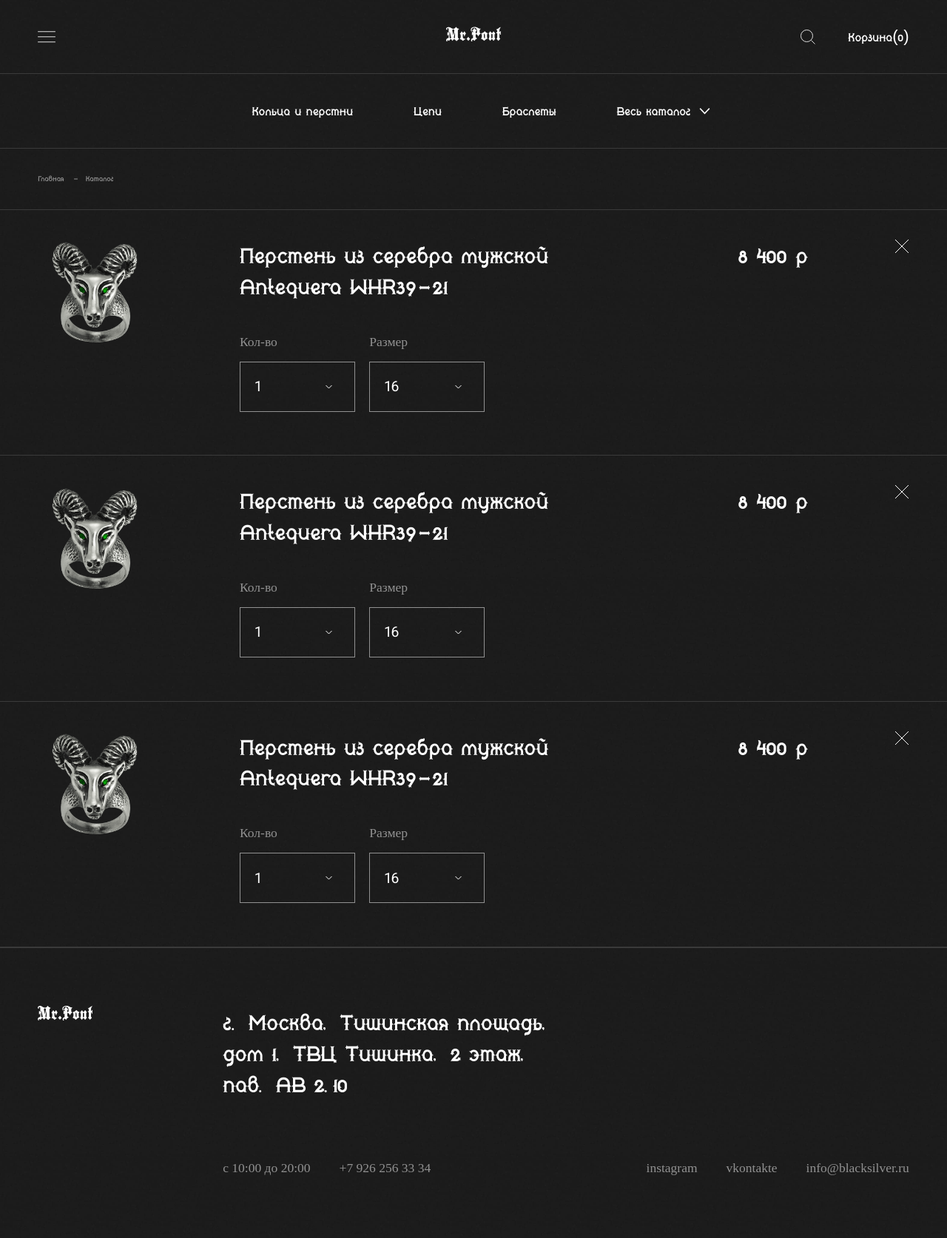
After one commit to Bochesan/MrPont, a PHP site: page /page-basket.php in a window 1280 px wide. The commit adds this page. Shown: the whole page at 74% size. Run offline with PHP 8.4, Linux system fonts and the light colour scheme.

Commit message:
page basket product row

```diff
--- a/footer.php
+++ b/footer.php
@@ -25,6 +25,7 @@
 </footer>
 </div>
 <script src="/dist/js/vendor.min.js"></script>
+<script src="https://cdn.jsdelivr.net/gh/fancyapps/fancybox@3.5.7/dist/jquery.fancybox.min.js"></script>
 <script src="/dist/js/main.min.js"></script>
 </body>
 </html>
--- a/header.php
+++ b/header.php
@@ -6,6 +6,7 @@
     <meta http-equiv="X-UA-Compatible" content="ie=edge">
     <link rel="shortcut icon" href="/favicon.ico">
     <link rel="stylesheet" href="https://cdnjs.cloudflare.com/ajax/libs/Swiper/4.5.0/css/swiper.min.css">
+    <link rel="stylesheet" href="https://cdn.jsdelivr.net/gh/fancyapps/fancybox@3.5.7/dist/jquery.fancybox.min.css" />
     <link rel="stylesheet" href="/dist/css/main.min.css">
     <title>MrPont</title>
 </head>
--- /dev/null
+++ b/page-basket.php
@@ -0,0 +1,144 @@
+<? require_once('header.php'); ?>
+
+<main>
+    <div class="wrapper">
+        <div class="breadcrumbs">
+            <ul class="breadcrumbs__container">
+                <li class="breadcrumbs__item"><a href="/" class="breadcrumbs__link">Главная</a></li>
+                <li class="breadcrumbs__item">Каталог</li>
+            </ul>
+        </div>
+    </div>
+    <form action="">
+
+        <div class="products">
+
+            <div class="products__row product">
+                <div class="product__container wrapper">
+                    <div class="product__image">
+                        <a data-fancybox="gallery" href="/dist/images/sl1.png">
+                            <img src="/dist/images/sl1.png" alt="">
+                        </a>
+                    </div>
+                    <div class="product__info">
+                        <div class="product__title">Перстень из серебра мужской <br> Antequera WHR39-21</div>
+                        <div class="product__selects">
+                            <div class="product__select">
+                                <div class="product__select-name">Кол-во</div>
+                                <select class="product__select-value" name="">
+                                    <option value="1">1</option>
+                                    <option value="2">2</option>
+                                    <option value="3">3</option>
+                                </select>
+                            </div>
+                            <div class="product__select">
+                                <div class="product__select-name">Размер</div>
+                                <select class="product__select-value" name="">
+                                    <option value="16">16</option>
+                                    <option value="16.5">16.5</option>
+                                    <option value="17">17</option>
+                                </select>
+                            </div>
+                        </div>
+                    </div>
+                    <div class="product__price">
+                        <span class="product__price--value">8 400</span>
+                        <span>p</span>
+                    </div>
+                    <div class="product__delete">
+                        <svg width="20" height="20" viewBox="0 0 20 20" fill="none" xmlns="http://www.w3.org/2000/svg">
+                            <path d="M1 1L19 19" stroke="#FEFEFE"/>
+                            <path d="M19 1L0.999999 19" stroke="#FEFEFE"/>
+                        </svg>
+                    </div>
+                </div>
+            </div>
+
+            <div class="products__row product">
+                <div class="product__container wrapper">
+                    <div class="product__image">
+                        <a data-fancybox="gallery" href="/dist/images/sl1.png">
+                            <img src="/dist/images/sl1.png" alt="">
+                        </a>
+                    </div>
+                    <div class="product__info">
+                        <div class="product__title">Перстень из серебра мужской <br> Antequera WHR39-21</div>
+                        <div class="product__selects">
+                            <div class="product__select">
+                                <div class="product__select-name">Кол-во</div>
+                                <select class="product__select-value" name="">
+                                    <option value="1">1</option>
+                                    <option value="2">2</option>
+                                    <option value="3">3</option>
+                                </select>
+                            </div>
+                            <div class="product__select">
+                                <div class="product__select-name">Размер</div>
+                                <select class="product__select-value" name="">
+                                    <option value="16">16</option>
+                                    <option value="16.5">16.5</option>
+                                    <option value="17">17</option>
+                                </select>
+                            </div>
+                        </div>
+                    </div>
+                    <div class="product__price">
+                        <span class="product__price--value">8 400</span>
+                        <span>p</span>
+                    </div>
+                    <div class="product__delete">
+                        <svg width="20" height="20" viewBox="0 0 20 20" fill="none" xmlns="http://www.w3.org/2000/svg">
+                            <path d="M1 1L19 19" stroke="#FEFEFE"/>
+                            <path d="M19 1L0.999999 19" stroke="#FEFEFE"/>
+                        </svg>
+                    </div>
+                </div>
+            </div>
+
+            <div class="products__row product">
+                <div class="product__container wrapper">
+                    <div class="product__image">
+                        <a data-fancybox="gallery" href="/dist/images/sl1.png">
+                            <img src="/dist/images/sl1.png" alt="">
+                        </a>
+                    </div>
+                    <div class="product__info">
+                        <div class="product__title">Перстень из серебра мужской <br> Antequera WHR39-21</div>
+                        <div class="product__selects">
+                            <div class="product__select">
+                                <div class="product__select-name">Кол-во</div>
+                                <select class="product__select-value" name="">
+                                    <option value="1">1</option>
+                                    <option value="2">2</option>
+                                    <option value="3">3</option>
+                                </select>
+                            </div>
+                            <div class="product__select">
+                                <div class="product__select-name">Размер</div>
+                                <select class="product__select-value" name="">
+                                    <option value="16">16</option>
+                                    <option value="16.5">16.5</option>
+                                    <option value="17">17</option>
+                                </select>
+                            </div>
+                        </div>
+                    </div>
+                    <div class="product__price">
+                        <span class="product__price--value">8 400</span>
+                        <span>p</span>
+                    </div>
+                    <div class="product__delete">
+                        <svg width="20" height="20" viewBox="0 0 20 20" fill="none" xmlns="http://www.w3.org/2000/svg">
+                            <path d="M1 1L19 19" stroke="#FEFEFE"/>
+                            <path d="M19 1L0.999999 19" stroke="#FEFEFE"/>
+                        </svg>
+                    </div>
+                </div>
+            </div>
+
+        </div>
+
+    </form>
+</main>
+
+<? require('footer.php'); ?>
--- a/src/scripts/main/index.js
+++ b/src/scripts/main/index.js
@@ -3,3 +3,4 @@ import * as burger from './modules/burger';
 import * as sliders from './modules/sliders';
 import * as fadein from './modules/fadein';
 import * as moreInfo from './modules/moreInfo';
+import * as basket from './modules/basket';
```
Also changed, not shown: src/styles/block/page-basket/basket.styl (added, +91 -0 lines), dist/css/main.min.css, dist/images/close.svg (added), dist/js/main.min.js, dist/js/vendor.min.js, src/images/close.svg (added), src/scripts/main/modules/basket.js (added), 3 other files.
